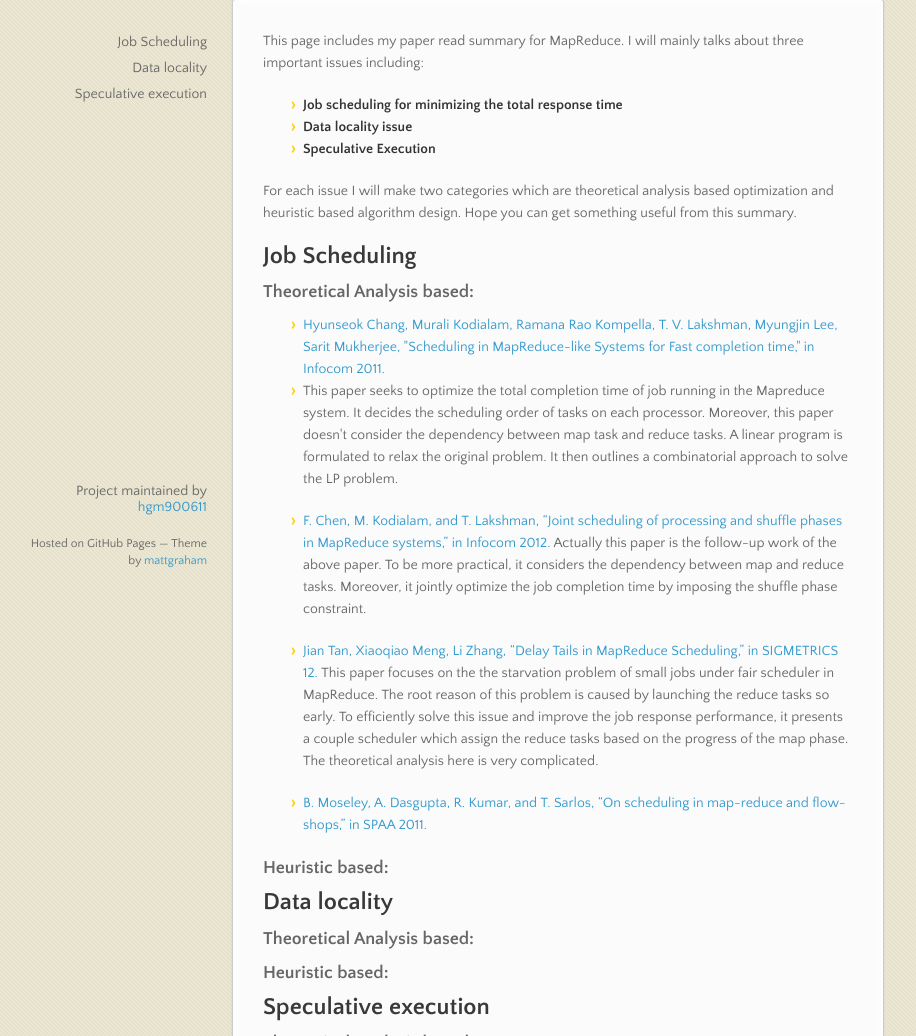
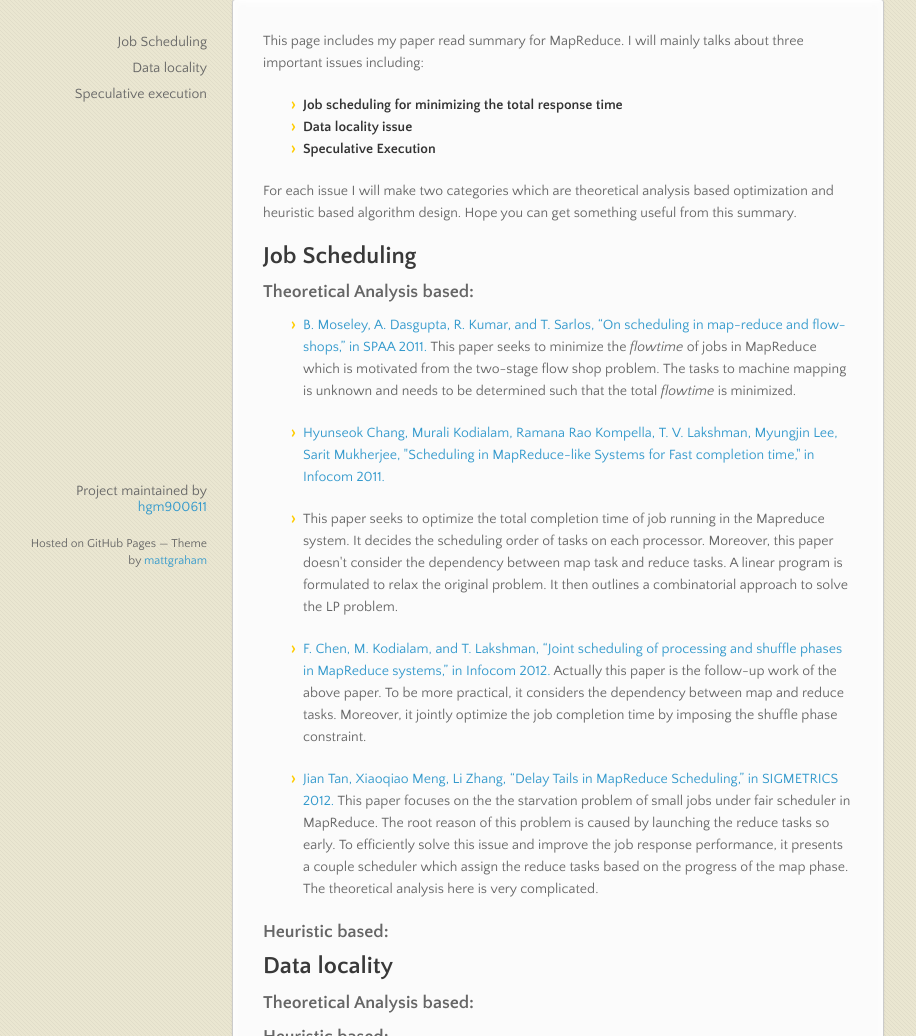
Before and after one commit to hgm900611/paper_1, a plain HTML site: page index.html in a window 1280 px wide. Shown: the part 191-1227 px from the top of the page, without its empty margins (83-999 px from the left). Drawn offline with nearby package versions, Linux system fonts and the light colour scheme.

Commit message:
Create gh-pages branch via GitHub

```diff
--- a/index.html
+++ b/index.html
@@ -54,14 +54,14 @@
 <a name="theoretical-analysis-based" class="anchor" href="#theoretical-analysis-based"><span class="octicon octicon-link"></span></a>Theoretical Analysis based:</h3>
 
 <ul>
-<li><a href="http://ieeexplore.ieee.org/xpls/abs_all.jsp?arnumber=5935152&amp;tag=1">Hyunseok Chang, Murali Kodialam, Ramana Rao Kompella, T. V. Lakshman, Myungjin Lee, Sarit Mukherjee, "Scheduling in MapReduce-like Systems for Fast completion time," in Infocom 2011.</a></li>
+<li><p><a href="http://dl.acm.org/citation.cfm?id=1989493.1989540">B. Moseley, A. Dasgupta, R. Kumar, and T. Sarlos, “On scheduling in
+map-reduce and flow-shops,” in SPAA 2011.</a> This paper seeks to minimize the <em>flowtime</em> of jobs in MapReduce which is motivated from the two-stage flow shop problem. The tasks to machine mapping is unknown and needs to be determined such that the total <em>flowtime</em> is minimized.</p></li>
+<li><p><a href="http://ieeexplore.ieee.org/xpls/abs_all.jsp?arnumber=5935152&amp;tag=1">Hyunseok Chang, Murali Kodialam, Ramana Rao Kompella, T. V. Lakshman, Myungjin Lee, Sarit Mukherjee, "Scheduling in MapReduce-like Systems for Fast completion time," in Infocom 2011.</a></p></li>
 <li><p>This paper seeks to optimize the total completion time of job running in the Mapreduce system. It decides the scheduling order of tasks on each processor. Moreover, this paper doesn't consider the dependency between map task and reduce tasks. A linear program is formulated to relax the original problem. It then outlines a combinatorial approach to solve the LP problem.</p></li>
 <li><p><a href="http://www.cse.psu.edu/%7Efachen/pubs/infocom12mr.pdf">F. Chen, M. Kodialam, and T. Lakshman, “Joint scheduling of processing
 and shuffle phases in MapReduce systems,” in Infocom 2012.</a>
 Actually this paper is the follow-up work of the above paper. To be more practical, it considers the dependency between map and reduce tasks. Moreover, it jointly optimize the job completion time by imposing the shuffle phase constraint. </p></li>
-<li><p><a href="http://dl.acm.org/citation.cfm?id=2254761">Jian Tan, Xiaoqiao Meng, Li Zhang, “Delay Tails in MapReduce Scheduling,” in SIGMETRICS 12.</a> This paper focuses on the the starvation problem of small jobs under fair scheduler in MapReduce. The root reason of this problem is caused by launching the reduce tasks so early. To efficiently solve this issue and improve the job response performance, it presents a couple scheduler which assign the reduce tasks based on the progress of the map phase. The theoretical analysis here is very complicated. </p></li>
-<li><p><a href="http://dl.acm.org/citation.cfm?id=1989493.1989540">B. Moseley, A. Dasgupta, R. Kumar, and T. Sarlos, “On scheduling in
-map-reduce and flow-shops,” in SPAA 2011.</a> </p></li>
+<li><p><a href="http://dl.acm.org/citation.cfm?id=2254761">Jian Tan, Xiaoqiao Meng, Li Zhang, “Delay Tails in MapReduce Scheduling,” in SIGMETRICS 2012.</a> This paper focuses on the the starvation problem of small jobs under fair scheduler in MapReduce. The root reason of this problem is caused by launching the reduce tasks so early. To efficiently solve this issue and improve the job response performance, it presents a couple scheduler which assign the reduce tasks based on the progress of the map phase. The theoretical analysis here is very complicated. </p></li>
 </ul><h3>
 <a name="heuristic-based" class="anchor" href="#heuristic-based"><span class="octicon octicon-link"></span></a>Heuristic based:</h3>
 
```
Also changed, not shown: params.json (+1 -1 lines).
